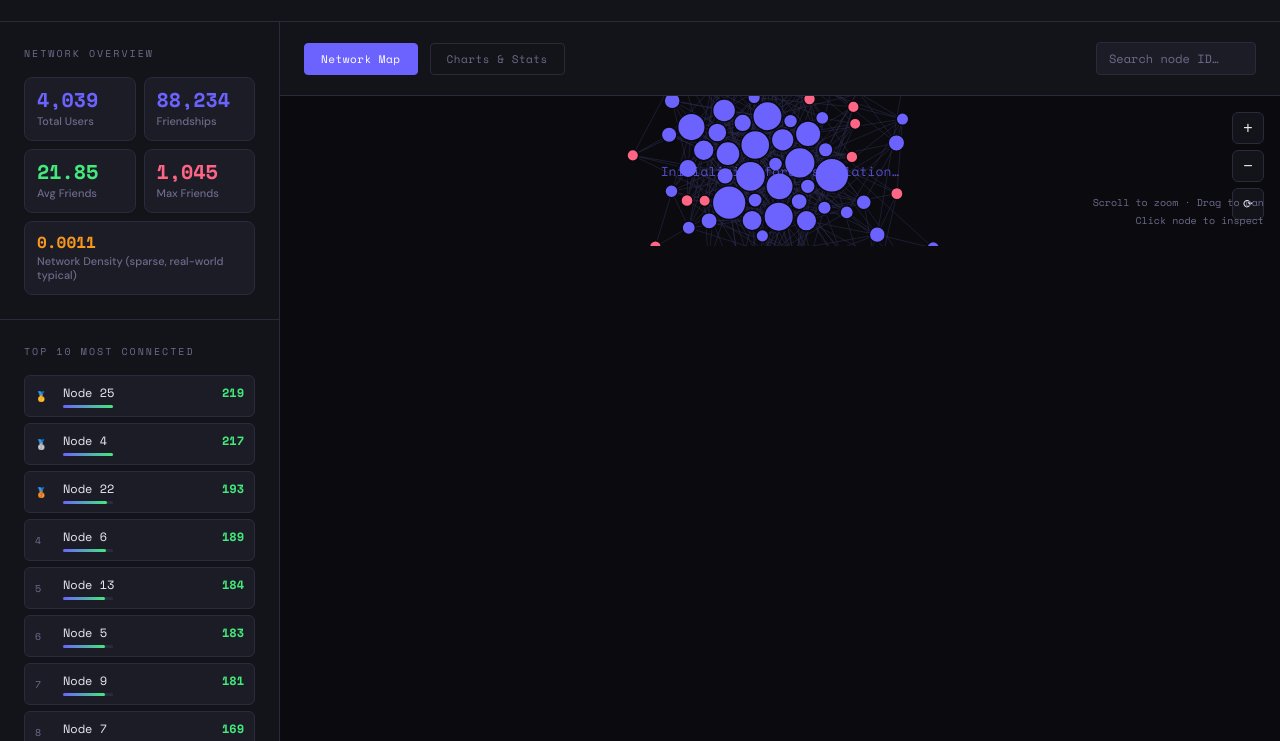
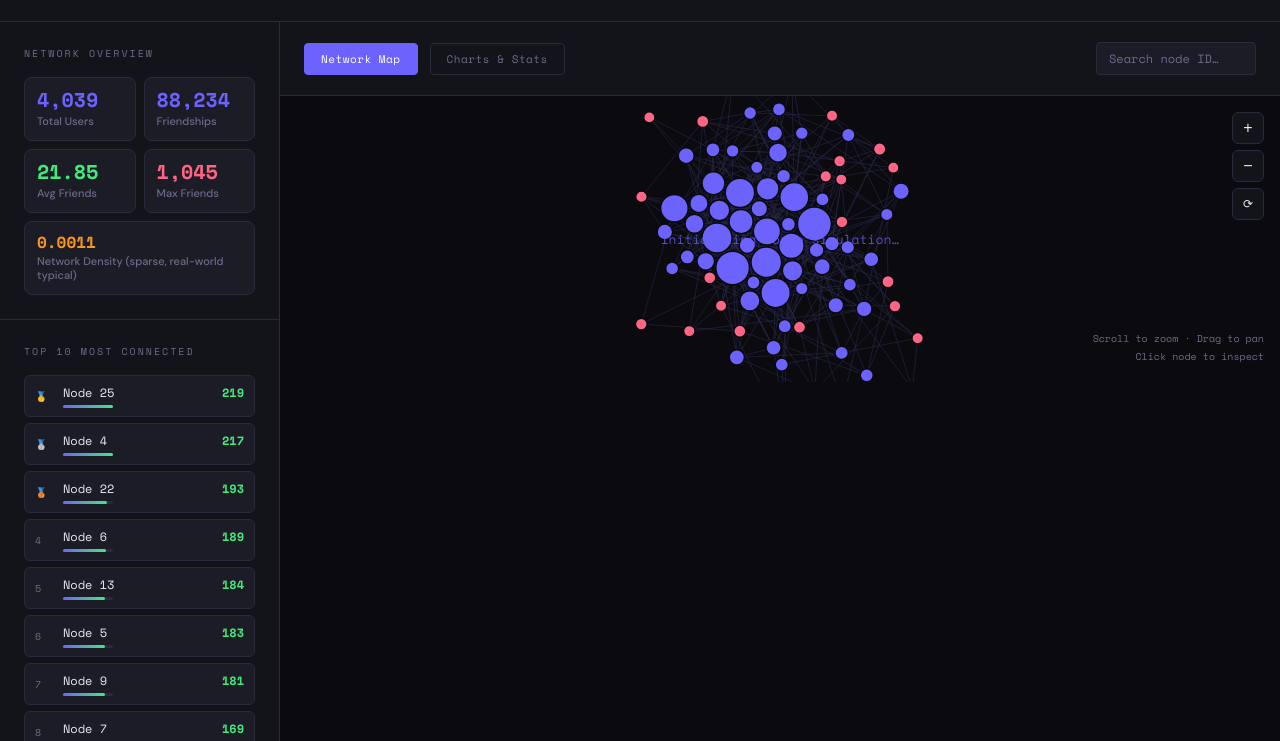
Before and after one commit to natashaherr/facebook-network-explorer, a plain HTML site: page index.html in a window 1280 px wide. Shown: the part 59-800 px from the top of the page. Drawn offline with nearby package versions, Linux system fonts and the light colour scheme.

Commit message:
Add files via upload
Attempt 8

```diff
--- a/index.html
+++ b/index.html
@@ -895,7 +895,9 @@ window.addEventListener('load', () => {
 
   function applySize() {
     const W = panel.clientWidth;
-    const H = panel.clientHeight;
+    // Use window.innerHeight minus header (~73px) and tab bar (~57px) as reliable fallback
+    const panelH = panel.clientHeight;
+    const H = panelH > 200 ? panelH : window.innerHeight - 130;
     if (W < 10 || H < 10) return;
     if (!initialized) {
       initialized = true;
```
